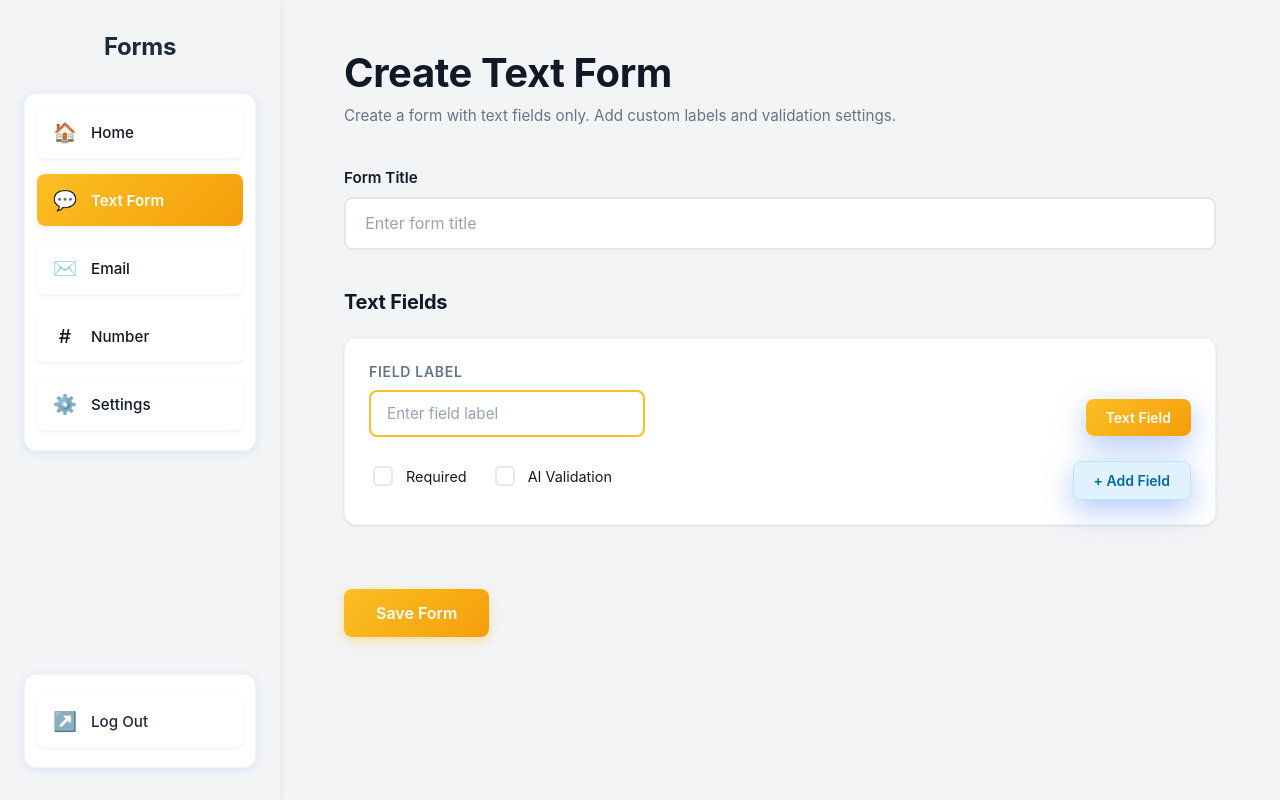
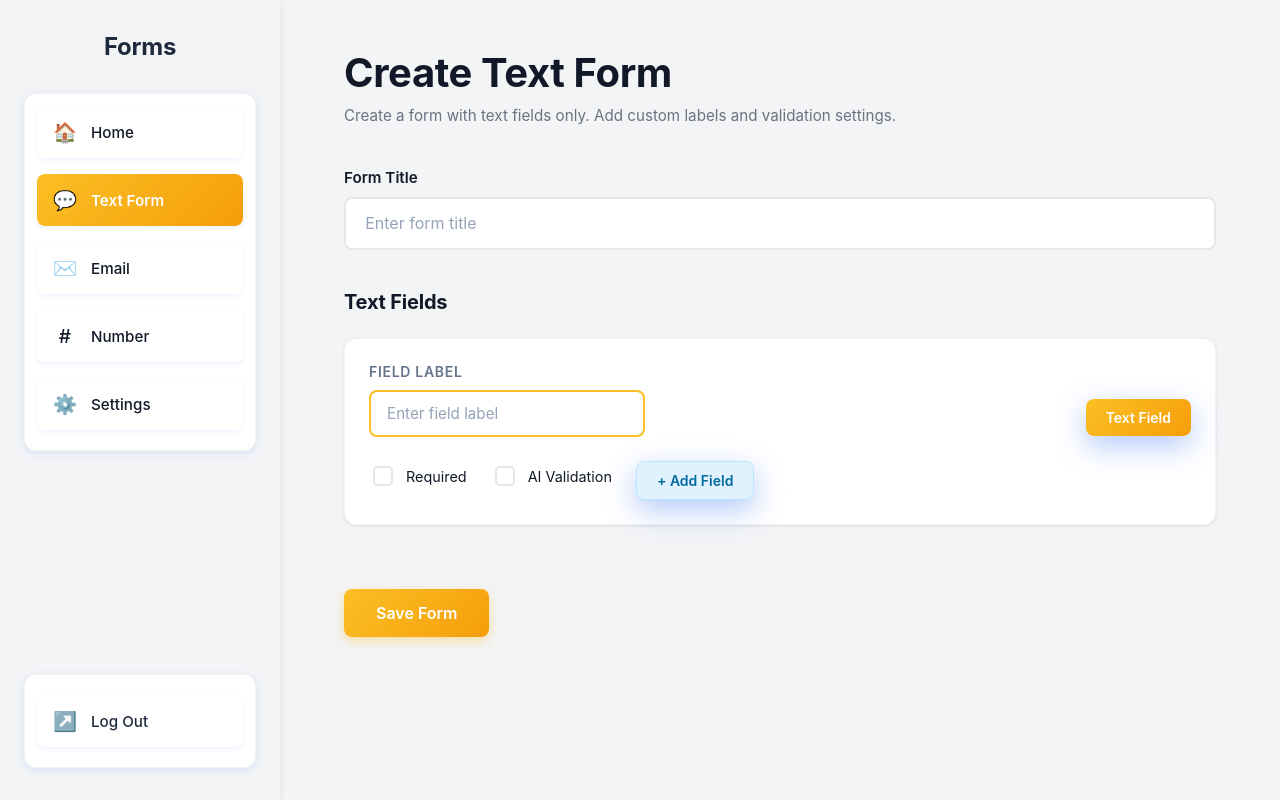
Before and after one commit to alexandreinash/SmartFormValidation, a React (Vite) app in the folder frontend/: page /text-form in a window 1280 px wide. Built offline with nearby package versions, Linux system fonts and the light colour scheme; no server answers.

Commit message:
Move +Add Field button beside AI Validation checkbox

```diff
--- a/frontend/src/css/CreateFormPage.css
+++ b/frontend/src/css/CreateFormPage.css
@@ -403,7 +403,6 @@
   font-size: 0.875rem;
   font-weight: 600;
   transition: all 0.2s ease;
-  margin-left: auto;
   display: flex;
   align-items: center;
   gap: 0.5rem;
```
